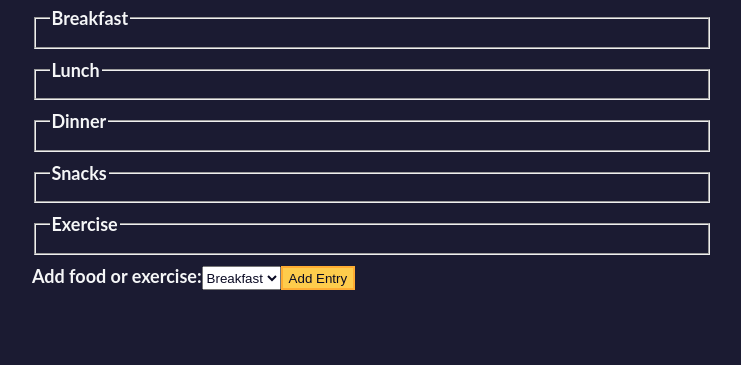
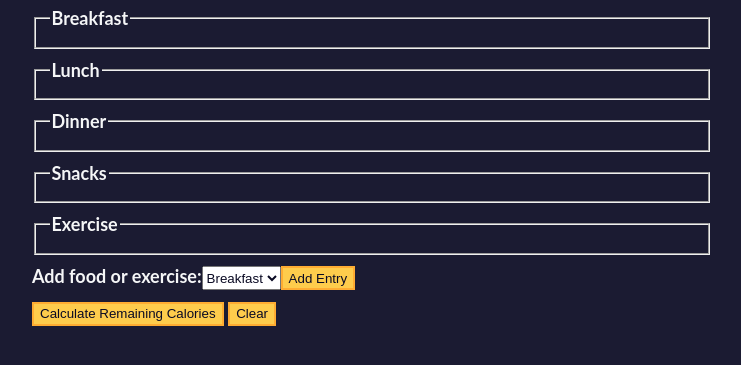
Before and after one commit to staxxtec/Learn-Form-Validation-by-Building-a-Calorie-Counter, a plain HTML site: page index.html in a window 1280 px wide. Shown: the part 117-482 px from the top of the page, without its empty margins (268-1009 px from the left). Drawn offline with Linux system fonts and the light colour scheme.

Commit message:
Update index.html
Step 11

Create another div element. Within it, nest a button to submit the form. This button should have the text Calculate Remaining Calories.

Then add a button with the id set to clear to clear the form (don't forget to give it a type attribute that prevents it from submitting the form). This button needs the text Clear.

```diff
--- a/index.html
+++ b/index.html
@@ -25,6 +25,10 @@
                 <option value="snacks">Snacks</option>
                 <option value="exercise">Exercise</option>
             </select><button id="add-entry" type="button">Add Entry</button></span></div>
+            <div>
+                <button>Calculate Remaining Calories</button>
+                <button type="button" id="clear">Clear</button>
+            </div>
         </form>
     </div>
 </main>
```
